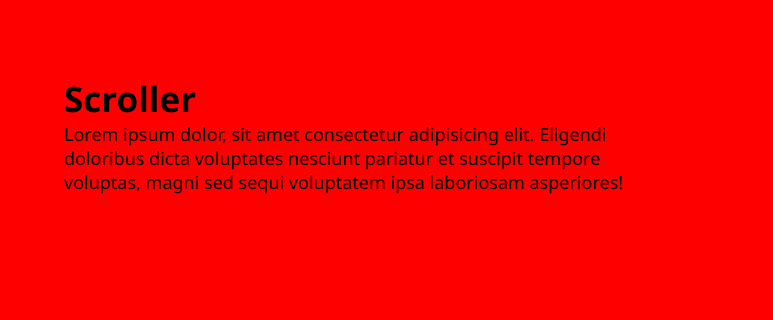
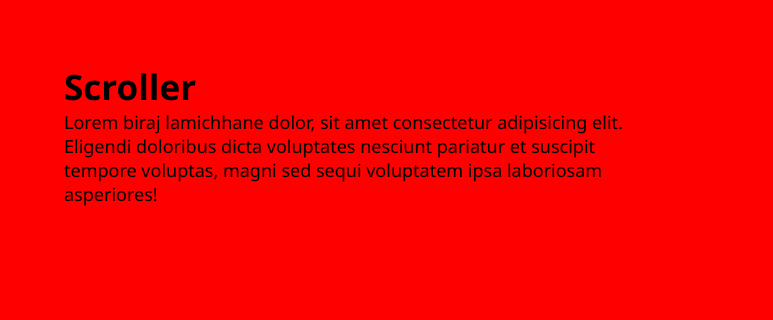
Before and after one commit to birajlamichhane75/animated-website-features, a plain HTML site: page feature3/index.html in a window 1280 px wide. Shown: the part 266-586 px from the top of the page, 0-773 px from the left. Drawn offline with nearby package versions, Linux system fonts and the light colour scheme.

Commit message:
text modified

```diff
--- a/feature3/index.html
+++ b/feature3/index.html
@@ -13,7 +13,7 @@
         <div class="container">
             <div class="left">
                 <h1>Scroller</h1>
-                <p>Lorem ipsum dolor, sit amet consectetur adipisicing elit. Eligendi doloribus dicta voluptates
+                <p>Lorem biraj lamichhane dolor, sit amet consectetur adipisicing elit. Eligendi doloribus dicta voluptates
                     nesciunt pariatur et suscipit tempore voluptas, magni sed sequi voluptatem ipsa laboriosam
                     asperiores!</p>
             </div>
```
